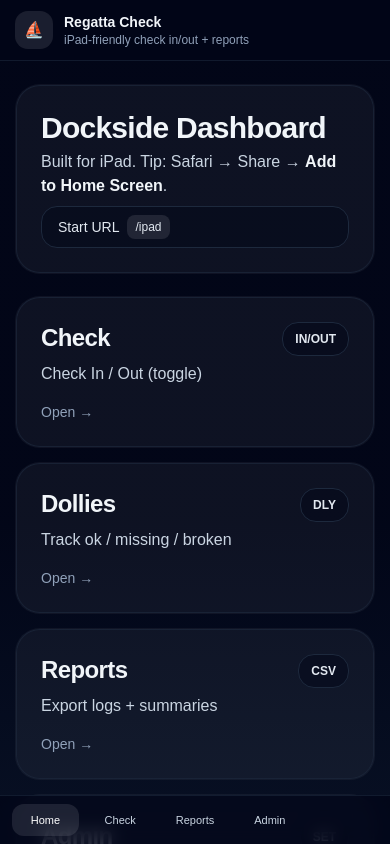
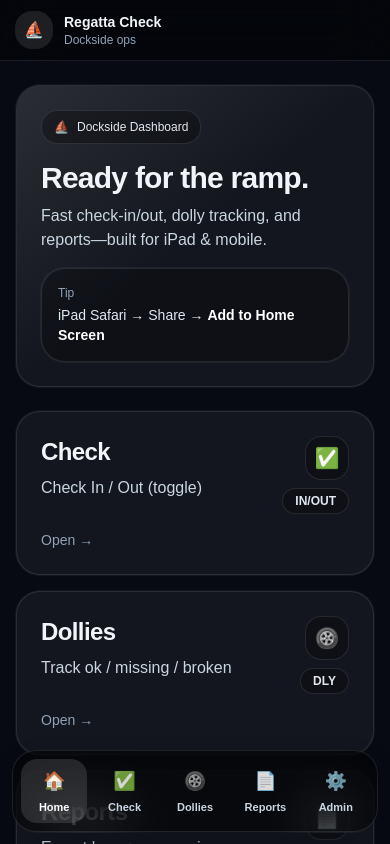
Before and after one commit to ras2008/regatta-app, a Next.js app: page /ipad in a window 390 px wide. Shown: the top 844 px of the page. Built offline with nearby package versions, Linux system fonts and the light colour scheme.

Commit message:
modernized the headers and foters

```diff
--- a/src/app/ipad/page.tsx
+++ b/src/app/ipad/page.tsx
@@ -1,46 +1,72 @@
 import Link from "next/link";
 
 const tiles = [
-  { href: "/check", title: "Check", desc: "Check In / Out (toggle)", kbd: "IN/OUT" },
-  { href: "/dollies", title: "Dollies", desc: "Track ok / missing / broken", kbd: "DLY" },
-  { href: "/reports", title: "Reports", desc: "Export logs + summaries", kbd: "CSV" },
-  { href: "/admin", title: "Admin", desc: "Upload class CSVs", kbd: "SET" },
+  { href: "/check", title: "Check", desc: "Check In / Out (toggle)", tag: "IN/OUT", icon: "✅" },
+  { href: "/dollies", title: "Dollies", desc: "Track ok / missing / broken", tag: "DLY", icon: "🛞" },
+  { href: "/reports", title: "Reports", desc: "Export logs + summaries", tag: "CSV", icon: "📄" },
+  { href: "/admin", title: "Admin", desc: "Upload class CSVs", tag: "SET", icon: "⚙️" },
 ];
 
 export default function IpadHome() {
   return (
     <div className="space-y-6">
-      <section className="rounded-3xl border border-slate-800/70 bg-white/5 p-6 ring-1 ring-white/5">
-        <div className="flex flex-col gap-2 md:flex-row md:items-end md:justify-between">
+      {/* Header */}
+      <section className="relative overflow-hidden rounded-3xl border border-white/10 bg-white/5 p-6 ring-1 ring-white/5">
+        <div className="absolute inset-0 bg-gradient-to-br from-white/10 via-transparent to-transparent" />
+        <div className="relative flex flex-col gap-4 md:flex-row md:items-end md:justify-between">
           <div>
-            <h1 className="text-3xl font-semibold tracking-tight">Dockside Dashboard</h1>
-            <p className="mt-1 text-slate-300">
-              Built for iPad. Tip: Safari → Share → <span className="font-semibold text-slate-100">Add to Home Screen</span>.
+            <div className="inline-flex items-center gap-2 rounded-2xl border border-white/10 bg-black/30 px-3 py-2 text-xs text-slate-200">
+              <span className="opacity-90">⛵️</span>
+              Dockside Dashboard
+            </div>
+            <h1 className="mt-4 text-3xl font-semibold tracking-tight md:text-4xl">
+              Ready for the ramp.
+            </h1>
+            <p className="mt-2 max-w-2xl text-slate-300">
+              Fast check-in/out, dolly tracking, and reports—built for iPad & mobile.
             </p>
           </div>
-          <div className="inline-flex items-center gap-2 rounded-2xl border border-slate-800 bg-slate-950/40 px-4 py-2 text-sm text-slate-200">
-            Start URL <span className="rounded-lg bg-white/10 px-2 py-1 font-mono text-xs">/ipad</span>
+
+          <div className="rounded-3xl border border-white/10 bg-black/25 p-4 text-sm text-slate-200 ring-1 ring-white/5">
+            <div className="text-xs text-slate-400">Tip</div>
+            <div className="mt-1">
+              iPad Safari → Share → <span className="font-semibold text-white">Add to Home Screen</span>
+            </div>
           </div>
         </div>
       </section>
 
+      {/* Tiles */}
       <section className="grid gap-4 md:grid-cols-2">
         {tiles.map((t) => (
           <Link
             key={t.href}
             href={t.href}
-            className="group rounded-3xl border border-slate-800/70 bg-white/5 p-6 ring-1 ring-white/5 transition hover:bg-white/10 active:scale-[0.99]"
+            className="group relative overflow-hidden rounded-3xl border border-white/10 bg-white/5 p-6 ring-1 ring-white/5 transition hover:bg-white/10 active:scale-[0.99]"
           >
-            <div className="flex items-start justify-between gap-3">
+            <div className="absolute inset-0 opacity-0 transition group-hover:opacity-100">
+              <div className="absolute -right-10 -top-10 h-40 w-40 rounded-full bg-white/10 blur-2xl" />
+            </div>
+
+            <div className="relative flex items-start justify-between gap-4">
               <div>
                 <div className="text-2xl font-semibold tracking-tight">{t.title}</div>
                 <div className="mt-2 text-slate-300">{t.desc}</div>
               </div>
-              <div className="rounded-2xl border border-slate-800 bg-slate-950/50 px-3 py-2 text-xs font-semibold text-slate-200">
-                {t.kbd}
+
+              <div className="flex flex-col items-end gap-2">
+                <div className="grid h-11 w-11 place-items-center rounded-2xl border border-white/10 bg-black/25 text-xl">
+                  {t.icon}
+                </div>
+                <div className="rounded-2xl border border-white/10 bg-black/25 px-3 py-1 text-xs font-semibold text-slate-200">
+                  {t.tag}
+                </div>
               </div>
             </div>
-            <div className="mt-4 text-sm text-slate-400 group-hover:text-slate-200">Open →</div>
+
+            <div className="relative mt-4 text-sm text-slate-400 group-hover:text-slate-200">
+              Open →
+            </div>
           </Link>
         ))}
       </section>
--- a/src/ui/AppShell.tsx
+++ b/src/ui/AppShell.tsx
@@ -4,11 +4,11 @@ import Link from "next/link";
 import { usePathname } from "next/navigation";
 
 const nav = [
-  { href: "/ipad", label: "Home" },
-  { href: "/check", label: "Check" },
-  { href: "/reports", label: "Reports" },
-  { href: "/admin", label: "Admin" },
-  { href: "/dollies", title: "Dollies", desc: "Track ok / missing / broken", kbd: "DLY" },
+  { href: "/ipad", label: "Home", icon: "🏠" },
+  { href: "/check", label: "Check", icon: "✅" },
+  { href: "/dollies", label: "Dollies", icon: "🛞" },
+  { href: "/reports", label: "Reports", icon: "📄" },
+  { href: "/admin", label: "Admin", icon: "⚙️" },
 ];
 
 function cn(...xs: Array<string | false | null | undefined>) {
@@ -19,20 +19,21 @@ export default function AppShell({ children }: { children: React.ReactNode }) {
   const path = usePathname();
 
   return (
-    <div className="min-h-screen bg-gradient-to-b from-slate-950 via-slate-950 to-slate-900 text-slate-100">
+    <div className="min-h-screen bg-[#070A12] text-slate-100">
       {/* Top bar */}
-      <header className="sticky top-0 z-20 border-b border-slate-800/60 bg-slate-950/80 backdrop-blur">
+      <header className="sticky top-0 z-30 border-b border-white/10 bg-black/40 backdrop-blur-xl">
         <div className="mx-auto flex max-w-6xl items-center justify-between px-4 py-3">
-          <div className="flex items-center gap-3">
-            <div className="grid h-9 w-9 place-items-center rounded-xl bg-white/10 ring-1 ring-white/10">
+          <Link href="/ipad" className="flex items-center gap-3">
+            <div className="grid h-9 w-9 place-items-center rounded-2xl bg-white/10 ring-1 ring-white/10">
               ⛵️
             </div>
-            <div>
-              <div className="text-sm font-semibold leading-5">Regatta Check</div>
-              <div className="text-xs text-slate-400">iPad-friendly check in/out + reports</div>
+            <div className="leading-tight">
+              <div className="text-sm font-semibold">Regatta Check</div>
+              <div className="text-xs text-slate-400">Dockside ops</div>
             </div>
-          </div>
+          </Link>
 
+          {/* Desktop nav pills */}
           <div className="hidden items-center gap-2 md:flex">
             {nav.map((n) => {
               const active = path === n.href;
@@ -41,9 +42,9 @@ export default function AppShell({ children }: { children: React.ReactNode }) {
                   key={n.href}
                   href={n.href}
                   className={cn(
-                    "rounded-xl px-3 py-2 text-sm transition",
+                    "rounded-2xl px-3 py-2 text-sm transition ring-1 ring-transparent",
                     active
-                      ? "bg-white/10 text-white ring-1 ring-white/10"
+                      ? "bg-white/10 text-white ring-white/10"
                       : "text-slate-300 hover:bg-white/5 hover:text-white"
                   )}
                 >
@@ -56,11 +57,13 @@ export default function AppShell({ children }: { children: React.ReactNode }) {
       </header>
 
       {/* Content */}
-      <main className="mx-auto max-w-6xl px-4 py-6">{children}</main>
+      <main className="mx-auto max-w-6xl px-4 py-6 pb-24 md:pb-6">{children}</main>
 
-      {/* Bottom nav (mobile / iPad portrait friendly) */}
-      <nav className="fixed bottom-0 left-0 right-0 z-20 border-t border-slate-800/60 bg-slate-950/80 backdrop-blur md:hidden">
-        <div className="mx-auto grid max-w-6xl grid-cols-5 px-2 py-2">
+      {/* Mobile bottom nav */}
+      <nav className="fixed bottom-0 left-0 right-0 z-30 md:hidden">
+        <div className="mx-auto max-w-6xl px-3 pb-3">
+          <div className="rounded-3xl border border-white/10 bg-black/55 backdrop-blur-xl shadow-2xl">
+            <div className="grid grid-cols-5 gap-1 p-2">
               {nav.map((n) => {
                 const active = path === n.href;
                 return (
@@ -68,19 +71,35 @@ export default function AppShell({ children }: { children: React.ReactNode }) {
                     key={n.href}
                     href={n.href}
                     className={cn(
-                  "mx-1 rounded-xl px-2 py-2 text-center text-[11px] transition",
-                  active ? "bg-white/10 text-white" : "text-slate-300 hover:bg-white/5"
+                      "flex flex-col items-center justify-center rounded-2xl px-2 py-2 transition",
+                      active ? "bg-white/12" : "hover:bg-white/5"
+                    )}
+                  >
+                    <div
+                      className={cn(
+                        "text-lg",
+                        active ? "opacity-100" : "opacity-85"
+                      )}
+                    >
+                      {n.icon}
+                    </div>
+                    <div
+                      className={cn(
+                        "mt-1 text-[11px] font-semibold",
+                        active ? "text-white" : "text-slate-300"
                       )}
                     >
                       {n.label}
+                    </div>
                   </Link>
                 );
               })}
             </div>
+          </div>
+          {/* iOS home indicator spacing */}
+          <div className="h-[env(safe-area-inset-bottom)]" />
+        </div>
       </nav>
-
-      {/* Spacer so bottom nav doesn't cover content */}
-      <div className="h-16 md:hidden" />
     </div>
   );
 }
```
Lines whose indentation alone changed are shown as unchanged.
